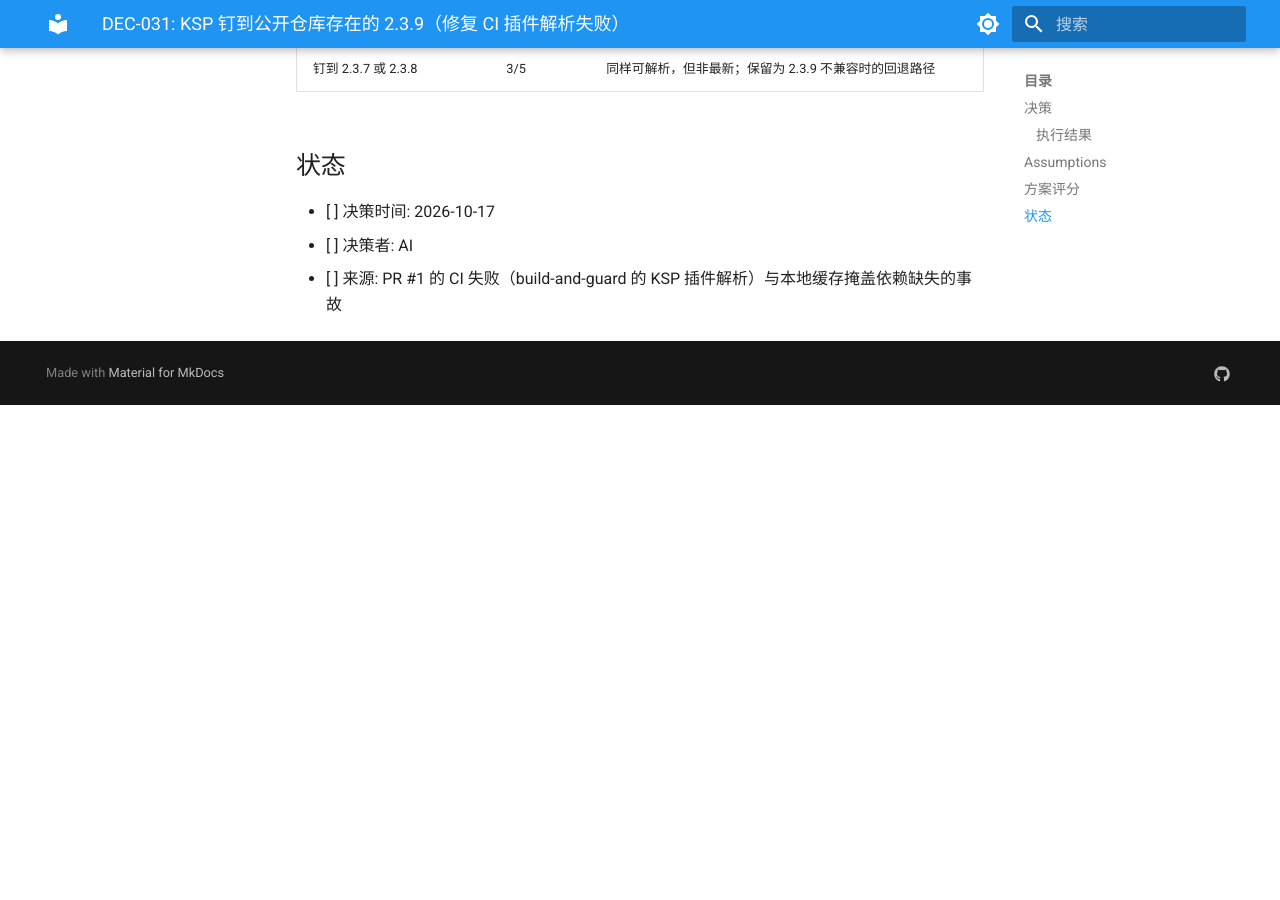
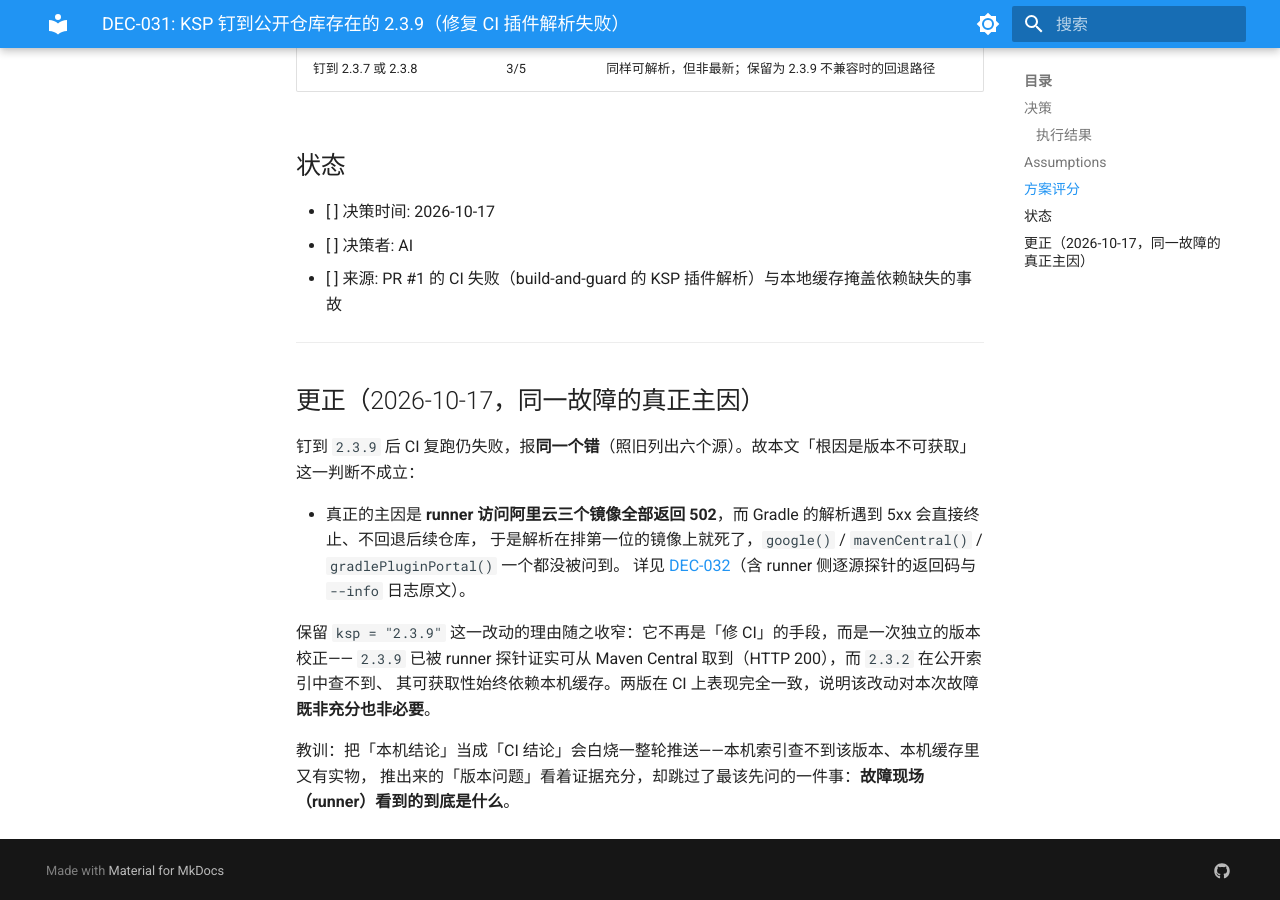
Before and after one commit to zerophix/lightweigh, an MkDocs documentation site: the page built from docs/ai/decisions/DEC-031.md, in a window 1280 px wide and 900 px high, scrolled down 2283 px. Built offline with MkDocs 1.6.1 and Material for MkDocs 9.7.7, drawn with Linux system fonts in a browser that asks for light colours; before the commit the page ends 2688 px from its top, so only the background shows below that.

Commit message:
fix(ci): skip aliyun mirrors on runners
A probe run from the GitHub runner showed the three aliyun mirrors all
return 502 there, while Maven Central serves the KSP marker with 200.
Gradle aborts plugin resolution on a 5xx rather than falling through
to the next repository, so the mirror listed first killed the lookup
before google(), mavenCentral() or the plugin portal were ever asked.

Keep aliyun first locally, where google() direct is slow, and use only
the official repositories when CI=true. Evidence recorded in DEC-032;
DEC-031's root-cause claim is corrected there too.

```diff
--- a/docs/ai/decisions/DEC-031.md
+++ b/docs/ai/decisions/DEC-031.md
@@ -8,9 +8,9 @@ task_groups:
     claimed_by: opencode
     claimed_at: 2026-10-17
   - id: B
-    status: in_progress
+    status: done
     priority: P1
-    desc: "推送后确认 PR #1 的 build-and-guard 转绿；若仍红则转查 runner 侧网络与镜像可用性（settings.gradle.kts 的阿里云源优先策略）"
+    desc: "推送后确认 PR #1 的 build-and-guard：仍红且报同一个错（同列六源），遂在 runner 上加探针取证，定位真因为阿里云镜像对 runner 返回 502 且 Gradle 遇 5xx 不回退；修法转入 DEC-032"
     files: ".github/workflows/ci.yml, settings.gradle.kts"
     claimed_by: opencode
     claimed_at: 2026-10-17
@@ -79,3 +79,20 @@ PR #1 的 `build-and-guard` 在解析插件阶段失败，报 `Plugin [id: 'com.
 - [ ] 决策时间: 2026-10-17
 - [ ] 决策者: AI
 - [ ] 来源: PR #1 的 CI 失败（build-and-guard 的 KSP 插件解析）与本地缓存掩盖依赖缺失的事故
+
+---
+
+## 更正（2026-10-17，同一故障的真正主因）
+
+钉到 `2.3.9` 后 CI 复跑仍失败，报**同一个错**（照旧列出六个源）。故本文「根因是版本不可获取」这一判断不成立：
+
+- 真正的主因是 **runner 访问阿里云三个镜像全部返回 502**，而 Gradle 的解析遇到 5xx 会直接终止、不回退后续仓库，
+  于是解析在排第一位的镜像上就死了，`google()` / `mavenCentral()` / `gradlePluginPortal()` 一个都没被问到。
+  详见 [DEC-032](DEC-032.md)（含 runner 侧逐源探针的返回码与 `--info` 日志原文）。
+
+保留 `ksp = "2.3.9"` 这一改动的理由随之收窄：它不再是「修 CI」的手段，而是一次独立的版本校正——
+`2.3.9` 已被 runner 探针证实可从 Maven Central 取到（HTTP 200），而 `2.3.2` 在公开索引中查不到、
+其可获取性始终依赖本机缓存。两版在 CI 上表现完全一致，说明该改动对本次故障**既非充分也非必要**。
+
+教训：把「本机结论」当成「CI 结论」会白烧一整轮推送——本机索引查不到该版本、本机缓存里又有实物，
+推出来的「版本问题」看着证据充分，却跳过了最该先问的一件事：**故障现场（runner）看到的到底是什么**。
--- a/mkdocs.yml
+++ b/mkdocs.yml
@@ -292,6 +292,7 @@ plugins:
 
 
 
+
 nav:
   - 首页: index.md
 
```
Also changed, not shown: README.md (+3 -2 lines), docs/ai/decisions/DEC-032.md (added, +80 -0 lines), docs/ai/decisions/index.md (+1 -0 lines), docs/ai/lifecycle/04_DevNotes.md (+1 -0 lines), 2 other files.
